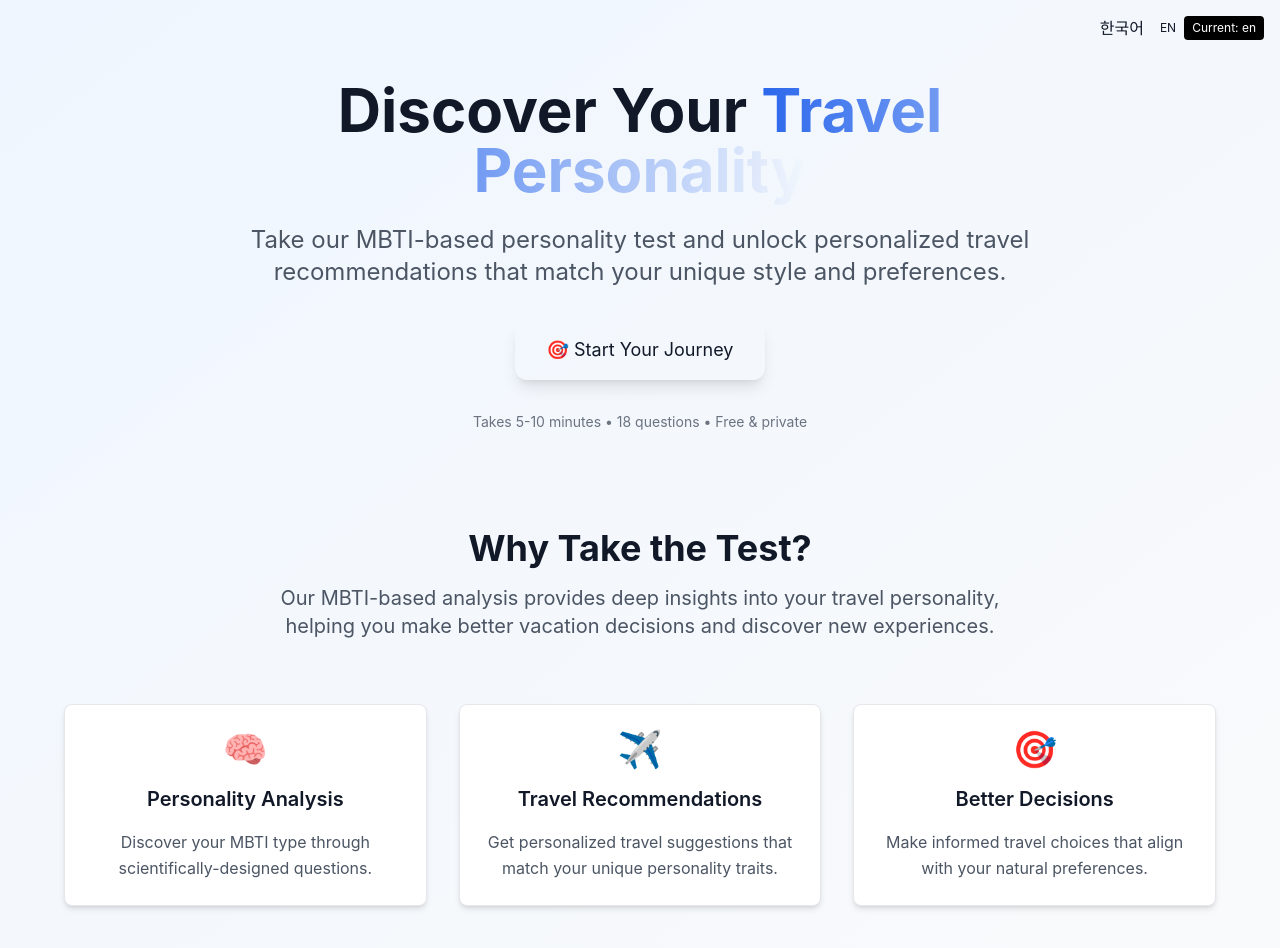
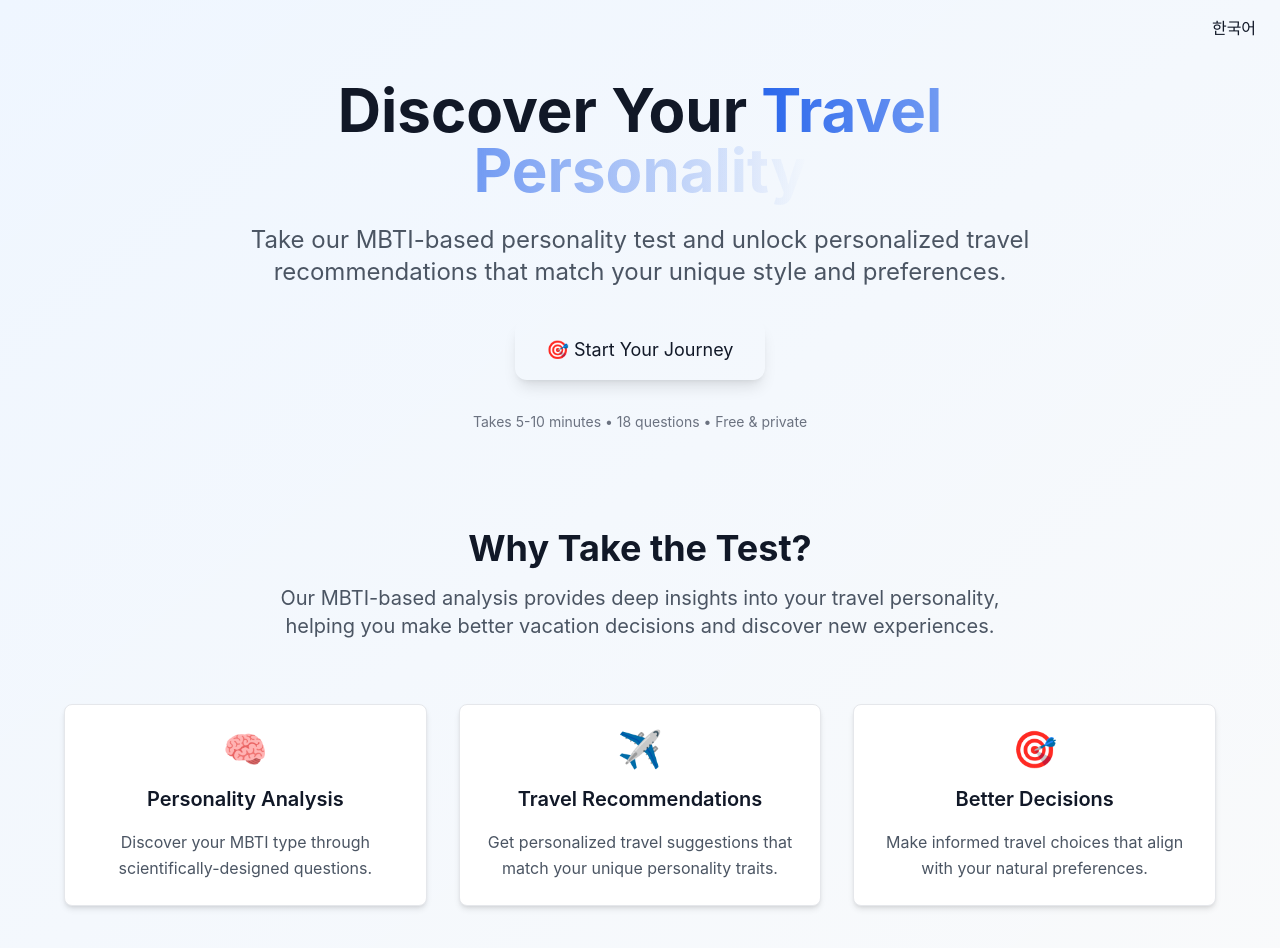
Before and after one commit to Globalkmaria/travel-mbti, a React (Vite) app: page / in a window 1280 px wide. Shown: the top 948 px of the page. Built offline with nearby package versions, Linux system fonts and the light colour scheme.

Commit message:
refactor: remove debug functionality and clean up LanguageSwitcher component

```diff
--- a/src/components/common/LanguageSwitcher.tsx
+++ b/src/components/common/LanguageSwitcher.tsx
@@ -7,12 +7,6 @@ export const LanguageSwitcher: React.FC = () => {
 
   const toggleLanguage = () => {
     setLanguage(language === "en" ? "ko" : "en");
-  };
-
-  const forceEnglish = () => {
-    setLanguage("en");
-    // Also clear localStorage to ensure clean state
-    localStorage.setItem("mbti-language", "en");
   };
 
   return (
@@ -25,21 +19,6 @@ export const LanguageSwitcher: React.FC = () => {
       >
         {language === "en" ? "한국어" : "English"}
       </Button>
-
-      {/* Debug button - remove in production */}
-      <Button
-        variant="secondary"
-        size="sm"
-        onClick={forceEnglish}
-        className="text-xs"
-      >
-        EN
-      </Button>
-
-      {/* Debug indicator */}
-      <div className="bg-black text-white px-2 py-1 rounded text-xs">
-        Current: {language}
-      </div>
     </div>
   );
 };
```
